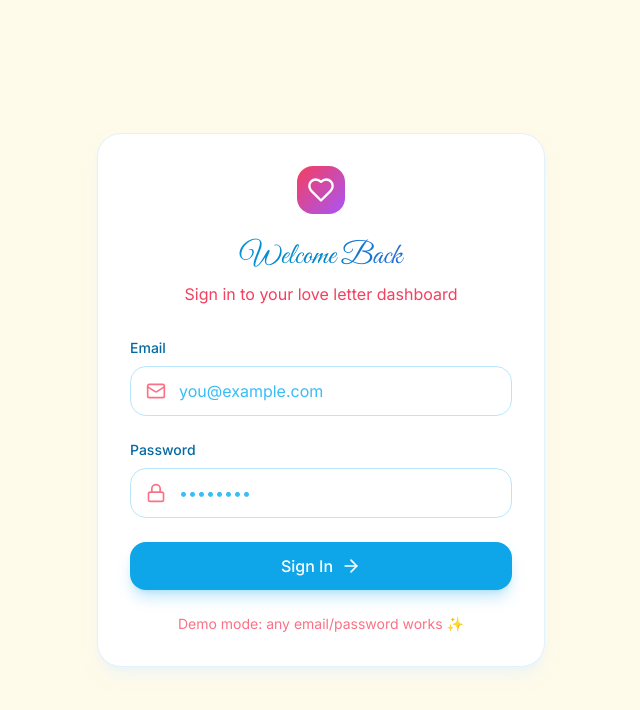
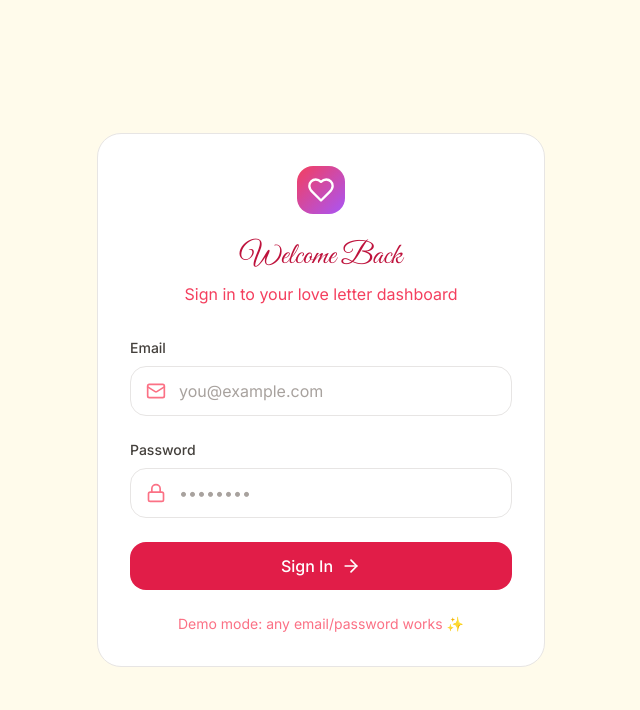
Before and after one commit to femnixx/digital-gift-idea, a Next.js app: page /login in a window 1280 px wide. Shown: the top 710 px of the page, without its empty margins (319-959 px from the left). Built offline with nearby package versions, Linux system fonts and the light colour scheme; no server answers; a web font is replaced by a local one.

Commit message:
fix: improve bouquet alignment and reduce generic glow styling

```diff
--- a/src/app/daily/[slug]/DailyEntryPage.tsx
+++ b/src/app/daily/[slug]/DailyEntryPage.tsx
@@ -374,10 +374,10 @@ export function DailyEntryPage({ entry }: DailyEntryPageProps) {
     <div className="min-h-screen bg-gradient-to-br from-rose-50 via-cream-50 to-lavender-50">
       {/* Floating hearts background */}
       <div className="fixed inset-0 pointer-events-none overflow-hidden" aria-hidden="true">
-        {[...Array(15)].map((_, i) => (
+        {[...Array(6)].map((_, i) => (
           <motion.div
             key={i}
-            className="absolute text-rose-200/30 text-2xl"
+            className="absolute text-rose-200/40 text-xl"
             style={{
               left: `${Math.random() * 100}%`,
               top: `${Math.random() * 100}%`,
--- a/src/app/globals.css
+++ b/src/app/globals.css
@@ -18,12 +18,12 @@
   }
 
   body {
-    @apply bg-sky-50 text-sky-900;
+    @apply bg-stone-50 text-stone-800;
     font-feature-settings: "rlig" 1, "calt" 1;
   }
 
   ::selection {
-    @apply bg-sky-300 text-sky-900;
+    @apply bg-rose-200 text-stone-900;
   }
 
   ::-webkit-scrollbar {
@@ -31,15 +31,15 @@
   }
 
   ::-webkit-scrollbar-track {
-    @apply bg-sky-100;
+    @apply bg-stone-100;
   }
 
   ::-webkit-scrollbar-thumb {
-    @apply bg-sky-300 rounded-full;
+    @apply bg-stone-300 rounded-full;
   }
 
   ::-webkit-scrollbar-thumb:hover {
-    @apply bg-sky-400;
+    @apply bg-stone-400;
   }
 }
 
@@ -49,23 +49,23 @@
   }
 
   .btn-primary {
-    @apply btn bg-sky-500 text-white hover:bg-sky-600 focus:ring-sky-500 shadow-lg shadow-sky-500/25;
+    @apply btn bg-rose-600 text-white hover:bg-rose-700 focus:ring-rose-500;
   }
 
   .btn-secondary {
-    @apply btn bg-sky-100 text-sky-700 hover:bg-sky-200 focus:ring-sky-300 border border-sky-200;
+    @apply btn bg-white text-stone-700 hover:bg-stone-50 focus:ring-stone-300 border border-stone-200;
   }
 
   .btn-ghost {
-    @apply btn bg-transparent text-sky-600 hover:bg-sky-50 focus:ring-sky-300;
+    @apply btn bg-transparent text-stone-600 hover:bg-stone-100 focus:ring-stone-300;
   }
 
   .btn-danger {
-    @apply btn bg-sky-500 text-white hover:bg-sky-600 focus:ring-sky-500;
+    @apply btn bg-rose-600 text-white hover:bg-rose-700 focus:ring-rose-500;
   }
 
   .input {
-    @apply w-full px-4 py-3 rounded-xl border border-sky-200 bg-white text-sky-900 placeholder-sky-400 focus:outline-none focus:ring-2 focus:ring-sky-500 focus:border-transparent transition-all duration-200;
+    @apply w-full px-4 py-3 rounded-xl border border-stone-200 bg-white text-stone-800 placeholder-stone-400 focus:outline-none focus:ring-2 focus:ring-rose-400 focus:border-transparent transition-all duration-200;
   }
 
   .textarea {
@@ -73,11 +73,11 @@
   }
 
   .label {
-    @apply block text-sm font-medium text-sky-700 mb-2;
+    @apply block text-sm font-medium text-stone-700 mb-2;
   }
 
   .card {
-    @apply bg-white rounded-2xl shadow-lg shadow-sky-100/50 border border-sky-100 overflow-hidden transition-all duration-300 hover:shadow-xl hover:shadow-sky-200/50;
+    @apply bg-white rounded-2xl border border-stone-200 overflow-hidden transition-all duration-200;
   }
 
   .card-hover {
@@ -93,27 +93,28 @@
   }
 
   .envelope {
-    @apply relative bg-gradient-to-br from-sky-100 to-blush-100 rounded-xl shadow-envelope border border-sky-200 overflow-hidden;
+    @apply relative bg-blush-50 rounded-xl border border-stone-200 overflow-hidden;
   }
 
   .cassette {
-    @apply relative bg-gray-800 rounded-lg shadow-cassette border border-gray-700;
+    @apply relative bg-stone-900 rounded-lg border border-stone-700;
   }
 
   .flower-stem {
-    @apply absolute bottom-0 w-1 h-32 bg-gradient-to-t from-sage-600 to-sage-400 rounded-t transform origin-bottom;
+    @apply w-1 bg-gradient-to-t from-stone-600 to-stone-400 rounded-t transform origin-bottom;
+    flex-shrink: 0;
   }
 
   .glass {
-    @apply bg-white/80 backdrop-blur-lg border border-white/20;
+    @apply bg-white/90 border border-stone-200;
   }
 
   .gradient-text {
-    @apply bg-gradient-to-r from-sky-500 via-sky-600 to-indigo-600 bg-clip-text text-transparent;
+    @apply text-rose-700;
   }
 
   .gradient-border {
-    @apply relative before:absolute before:inset-0 before:rounded-2xl before:bg-gradient-to-r before:from-sky-300 before:to-indigo-400 before:p-[1px] before:-z-10;
+    @apply relative before:absolute before:inset-0 before:rounded-2xl before:bg-stone-200 before:p-[1px] before:-z-10;
   }
 }
 
--- a/src/components/features/DigitalBouquet.tsx
+++ b/src/components/features/DigitalBouquet.tsx
@@ -289,7 +289,7 @@ export function DigitalBouquet({
   return (
     <motion.div
       ref={containerRef}
-      className="relative rounded-3xl bg-gradient-to-br from-cream-50 via-white to-blush-50 p-4 sm:p-8 overflow-hidden"
+      className="relative rounded-3xl bg-stone-50 p-4 sm:p-8 overflow-hidden"
       style={{ minHeight: '500px' }}
       initial="hidden"
       animate="visible"
@@ -300,10 +300,10 @@ export function DigitalBouquet({
     >
       {/* Background decorative elements */}
       <div className="absolute inset-0 overflow-hidden pointer-events-none" aria-hidden="true">
-        {[...Array(isMobile ? 4 : 8)].map((_, i) => (
+        {[...Array(isMobile ? 2 : 4)].map((_, i) => (
           <motion.div
             key={i}
-            className="absolute text-rose-200/30 text-3xl sm:text-4xl"
+            className="absolute text-stone-300/40 text-2xl sm:text-3xl"
             style={{
               left: `${Math.random() * 100}%`,
               top: `${Math.random() * 100}%`,
@@ -325,7 +325,7 @@ export function DigitalBouquet({
 
       {/* Vase */}
       <motion.div
-        className="absolute bottom-6 sm:bottom-8 left-1/2 -translate-x-1/2 w-24 sm:w-32 h-16 sm:h-24 text-rose-200/60"
+        className="absolute bottom-6 sm:bottom-8 left-1/2 -translate-x-1/2 w-24 sm:w-32 h-16 sm:h-24 text-stone-300/50"
         initial={{ y: 50, opacity: 0 }}
         animate={{ y: 0, opacity: 1 }}
         transition={{ delay: 0.3, duration: 0.8, type: 'spring', stiffness: 100 }}
@@ -355,8 +355,8 @@ export function DigitalBouquet({
                   onClick={() => handleArrangementChange(arr.type)}
                   className={`px-2 sm:px-3 py-1.5 rounded-lg text-xs font-medium transition-colors flex items-center ${
                     arrangement === arr.type
-                      ? 'bg-rose-500 text-white'
-                      : 'bg-rose-50 text-rose-600 hover:bg-rose-100'
+                      ? 'bg-stone-800 text-white'
+                      : 'bg-stone-100 text-stone-700 hover:bg-stone-200'
                   }`}
                 >
                   {arr.icon}
@@ -383,14 +383,14 @@ export function DigitalBouquet({
             <div className="flex gap-2 ml-auto">
               <button
                 onClick={handleAutoArrange}
-                className="px-2 sm:px-3 py-1.5 rounded-lg text-xs font-medium bg-rose-50 text-rose-600 hover:bg-rose-100 transition-colors flex items-center"
+                className="px-2 sm:px-3 py-1.5 rounded-lg text-xs font-medium bg-stone-100 text-stone-700 hover:bg-stone-200 transition-colors flex items-center"
               >
                 <SlidersHorizontal className="w-3 h-3 mr-1" />
                 <span className="hidden sm:inline">Auto-arrange</span>
               </button>
               <button
                 onClick={handleRegenerate}
-                className="px-2 sm:px-3 py-1.5 rounded-lg text-xs font-medium bg-rose-500 text-white hover:bg-rose-600 transition-colors flex items-center"
+                className="px-2 sm:px-3 py-1.5 rounded-lg text-xs font-medium bg-stone-800 text-white hover:bg-rose-600 transition-colors flex items-center"
               >
                 <Sparkles className="w-3 h-3 mr-1" />
                 <span className="hidden sm:inline">Regenerate</span>
@@ -450,7 +450,7 @@ export function DigitalBouquet({
               <motion.div
                 className="flex items-center justify-center"
                 style={{
-                  filter: `drop-shadow(0 4px 12px ${flower.color}60)`,
+                  filter: `drop-shadow(0 2px 4px rgba(0,0,0,0.12))`,
                 }}
                 animate={{
                   scale: [1, 1.05, 1],
@@ -482,7 +482,7 @@ export function DigitalBouquet({
               {/* Note indicator */}
               {flower.note && !isEditing && (
                 <motion.div
-                  className="absolute -top-8 left-1/2 -translate-x-1/2 flex items-center gap-1 px-3 py-1.5 rounded-full bg-rose-500/90 text-white text-xs font-medium shadow-lg"
+                  className="absolute -top-8 left-1/2 -translate-x-1/2 flex items-center gap-1 px-3 py-1.5 rounded-full bg-stone-800 text-white text-xs font-medium"
                   initial={{ scale: 0, opacity: 0 }}
                   animate={{ scale: 1, opacity: 1 }}
                   transition={{ delay: 0.4 + 0.1 * index, type: 'spring' }}
@@ -500,7 +500,7 @@ export function DigitalBouquet({
                       e.stopPropagation()
                       onRemoveFlower?.(flower.id)
                     }}
-                    className="w-7 h-7 rounded-full bg-rose-500 text-white flex items-center justify-center hover:bg-rose-600 transition-colors"
+                    className="w-7 h-7 rounded-full bg-stone-800 text-white flex items-center justify-center hover:bg-rose-600 transition-colors"
                     aria-label="Remove flower"
                   >
                     <X className="w-4 h-4" />
@@ -510,7 +510,7 @@ export function DigitalBouquet({
                       e.stopPropagation()
                       setSelectedFlower(flower)
                     }}
-                    className="w-7 h-7 rounded-full bg-rose-100 text-rose-600 flex items-center justify-center hover:bg-rose-200 transition-colors"
+                    className="w-7 h-7 rounded-full bg-stone-100 text-stone-700 flex items-center justify-center hover:bg-stone-200 transition-colors"
                     aria-label="Edit flower note"
                   >
                     <MessageSquare className="w-4 h-4" />
```
